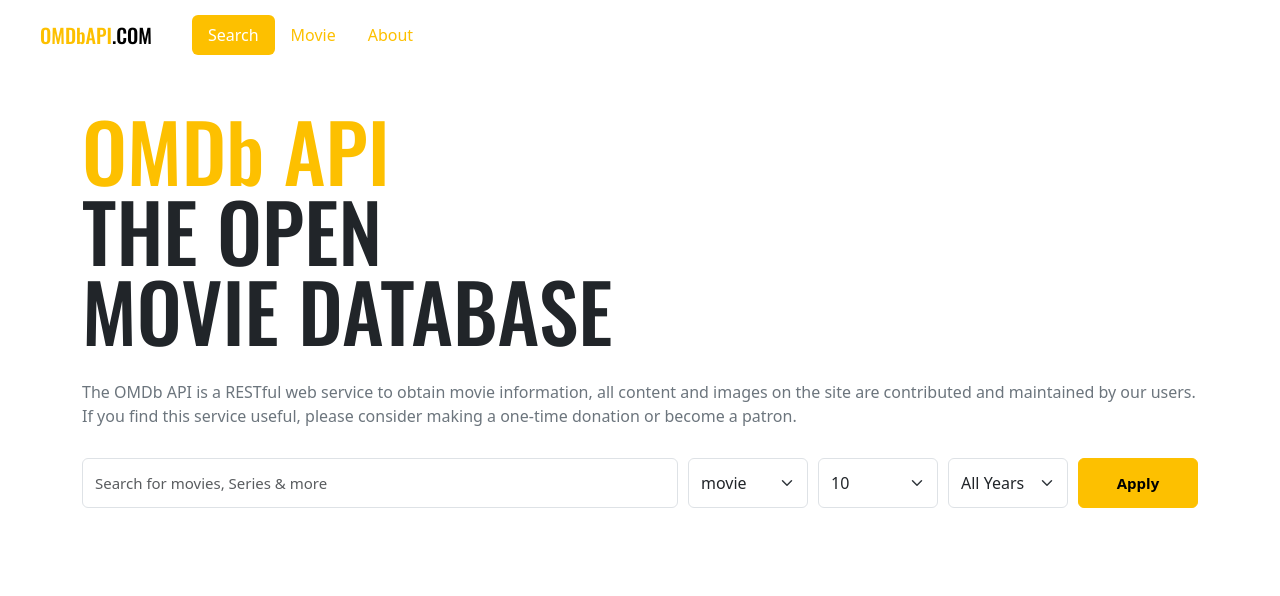
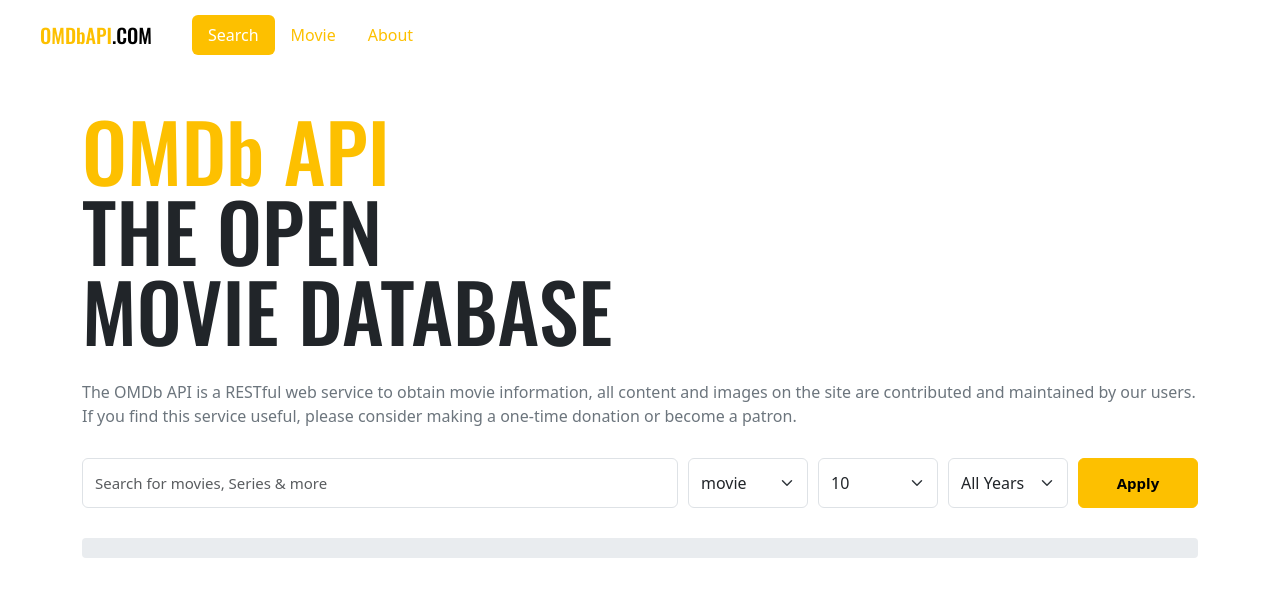
Before and after one commit to SHARONLEE94/vue3-movie-app, a Vue app: page / in a window 1280 px wide. Shown: the top 596 px of the page. Built offline with nearby package versions, Linux system fonts and the light colour scheme.

Commit message:
container 너비 사용자 지정

```diff
--- a/src/components/MovieList.vue
+++ b/src/components/MovieList.vue
@@ -29,7 +29,14 @@
 </script>
 
 <style lang="scss" scoped>
+@import "~/scss/main";
 .container {
+  margin-top: 30px;
+  .inner {
+    background-color: $gray-200;
+    padding: 10px 0;
+    border-radius: 4px;
+  }
   .movies {
     display: flex;
     flex-wrap: wrap;
--- a/src/scss/main.scss
+++ b/src/scss/main.scss
@@ -1,5 +1,12 @@
 // Default variable overrides
 $primary: #fdc000;
+$container-max-widths: (
+  sm: 540px,
+  md: 704px,
+  lg: 924px,
+  xl: 1140px,
+  xxl: 1364px,
+);
 
 // Required
 @import "../../node_modules/bootstrap/scss/functions";
```
